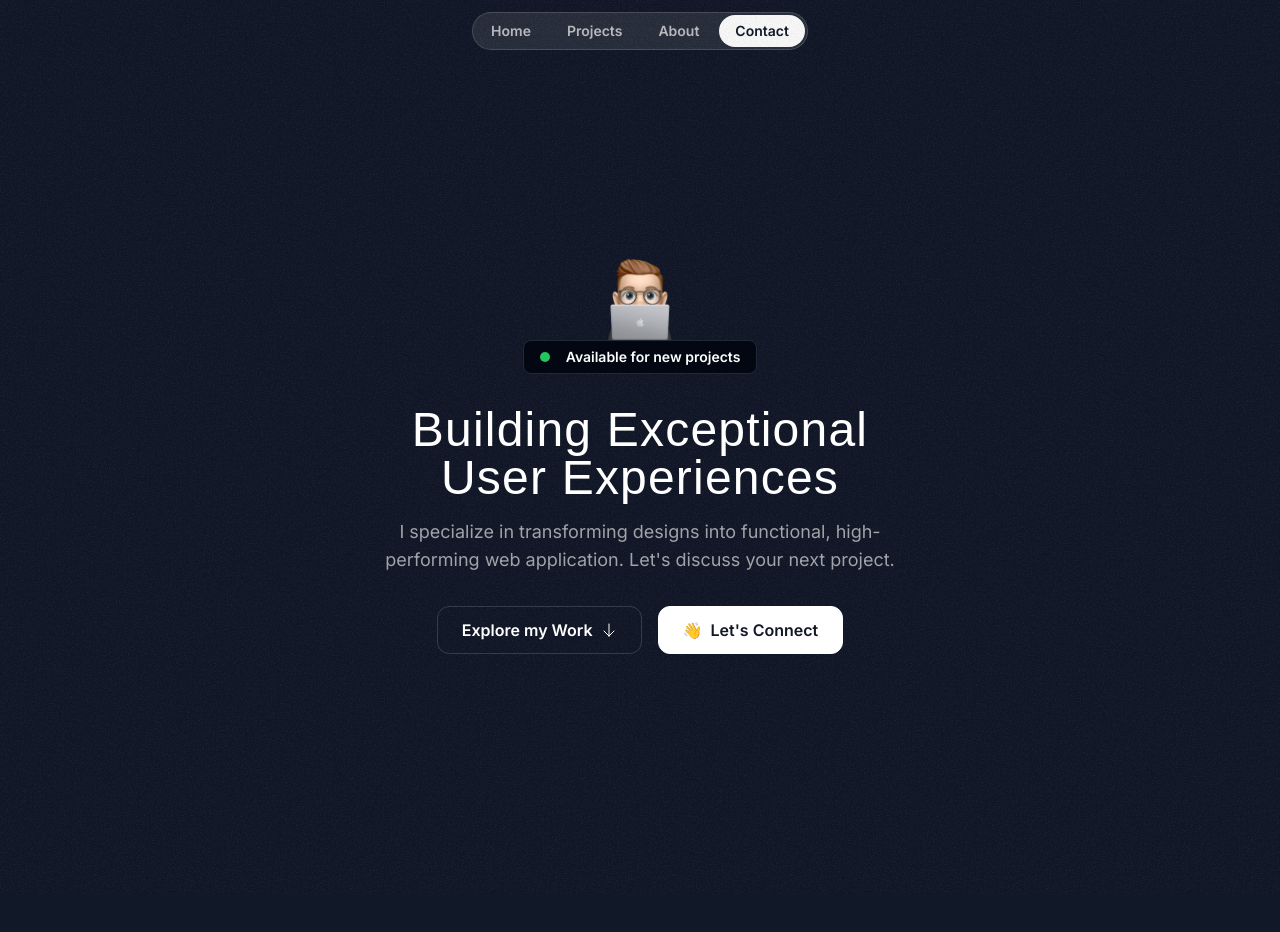
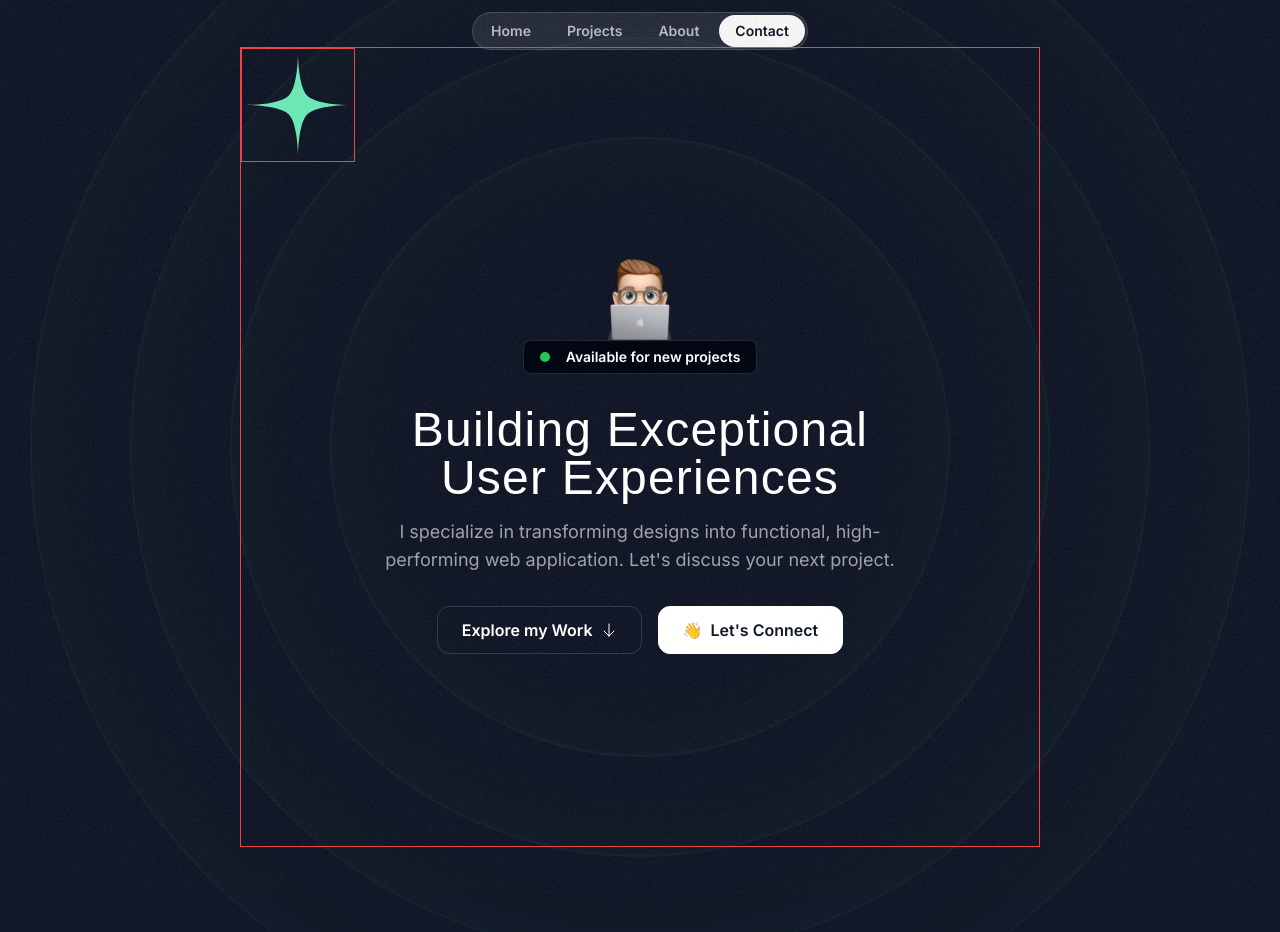
Before and after one commit to sameh-abdelhalem/Portfolio, a Next.js app: page / in a window 1280 px wide. Shown: the top 932 px of the page. Before the commit the page ends 894 px from the top, so only its background shows below. Built offline with nearby package versions, Linux system fonts and the light colour scheme; a web font is replaced by a local one.

Commit message:
add hero star icon and set it up for animation, outsource it to a component

```diff
--- a/src/app/globals.css
+++ b/src/app/globals.css
@@ -6,4 +6,7 @@
   .nav-item {
     @apply px-4 py-1.5 rounded-full text-white/70 text-sm font-semibold hover:bg-white/10 hover:text-white transition duration-300;
   }
+  .hero-ring {
+    @apply absolute inset-0  border-2 top-1/2 left-1/2 -translate-x-1/2 -translate-y-1/2 rounded-full border-emerald-300/5 shadow-[0_0_80px_inset] shadow-emerald-300/5;
+  }
 }
--- /dev/null
+++ b/src/components/HeroOrbit.tsx
@@ -0,0 +1,22 @@
+import { PropsWithChildren } from "react";
+
+export const HeroOrbit = ({
+  children,
+  size,
+  rotation,
+}: PropsWithChildren<{ size: number; rotation: number }>) => {
+  return (
+    <div className="absolute left-1/2 top-1/2 -translate-x-1/2 -translate-y-1/2 ">
+      <div
+        className="border border-red-500 "
+        style={{
+          transform: `rotate(${rotation})`,
+          height: `${size}px`,
+          width: `${size}px`,
+        }}
+      >
+        <div className="border border-red-500 inline-flex ">{children}</div>
+      </div>
+    </div>
+  );
+};
--- a/src/sections/Hero.tsx
+++ b/src/sections/Hero.tsx
@@ -2,13 +2,23 @@
 import Image from "next/image";
 import ArrowDown from "@/assets/icons/arrow-down.svg";
 import grainImage from "@/assets/images/grain.jpg";
+import StarIcon from "@/assets/icons/star.svg";
+import { HeroOrbit } from "@/components/HeroOrbit";
 export const HeroSection = () => {
   return (
-    <div className="py-32 md:py-48 lg:py-60 relative z-0">
+    <div className="py-32 md:py-48 lg:py-60 relative z-0 overflow-x-clip">
       <div
         className="absolute inset-0 -z-30 opacity-5"
         style={{ backgroundImage: `url(${grainImage.src})` }}
       ></div>
+      <div className="size-[620px] hero-ring"></div>
+      <div className="size-[820px] hero-ring "></div>
+      <div className="size-[1020px] hero-ring "></div>
+      <div className="size-[1220px] hero-ring "></div>
+      <HeroOrbit size={800}>
+        <StarIcon className="size-28 text-emerald-300 " />
+      </HeroOrbit>
+
       <div className="container">
         <div className="flex flex-col items-center">
           <Image
```
